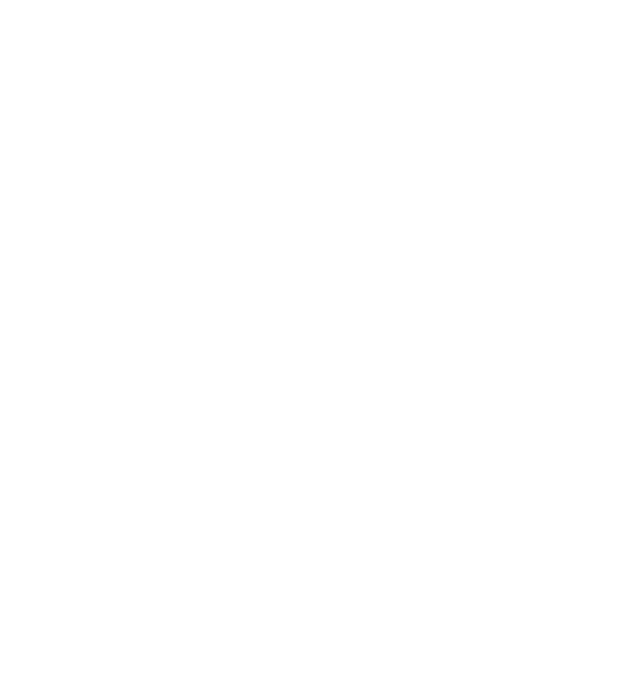
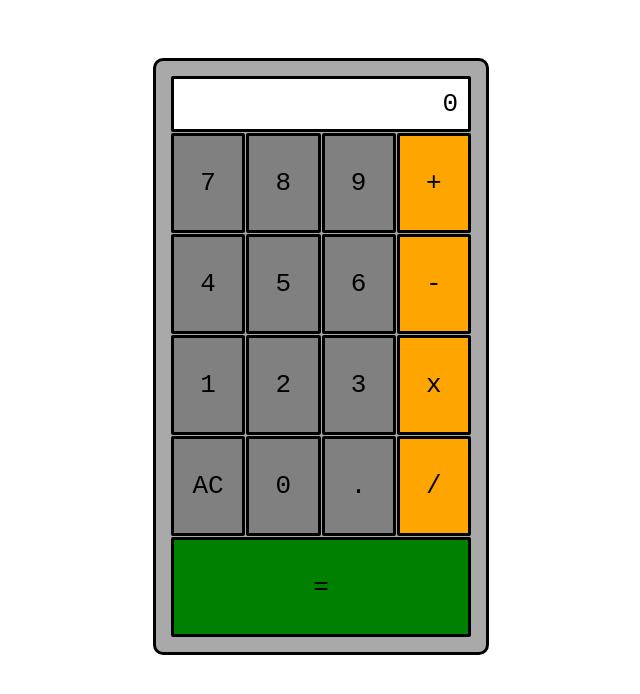
Before and after one commit to jonnymortemore/odin-calculator, a plain HTML site: page index.html in a window 1280 px wide. Shown: the whole page, without its empty margins (319-959 px from the left). Drawn offline with Linux system fonts and the light colour scheme.

Commit message:
Add basic html layout and css styling
Add all calculator buttons with appropriate names and style

```diff
--- a/index.html
+++ b/index.html
@@ -8,6 +8,27 @@
     <title>Document</title>
 </head>
 <body>
-
+    <div class="calculator-container">
+        <div class="calculator">
+            <div class="display">0</div>
+            <button class="calculator-button number" data-value="7">7</button>
+            <button class="calculator-button number" data-value="8">8</button>
+            <button class="calculator-button number" data-value="8">9</button>
+            <button class="calculator-button operand" data-value="+">+</button>
+            <button class="calculator-button number" data-value="4">4</button>
+            <button class="calculator-button number" data-value="5">5</button>
+            <button class="calculator-button number" data-value="6">6</button>
+            <button class="calculator-button operand" data-value="-">-</button>
+            <button class="calculator-button number" data-value="4">1</button>
+            <button class="calculator-button number" data-value="5">2</button>
+            <button class="calculator-button number" data-value="6">3</button>
+            <button class="calculator-button operand" data-value="*">x</button>
+            <button class="calculator-button clear">AC</button>
+            <button class="calculator-button number" data-value="0">0</button>
+            <button class="calculator-button decimal">.</button>
+            <button class="calculator-button operand" data-value="/">/</button>
+            <button class="calculator-button equals">=</button>
+        </div>
+    </div>
 </body>
 </html>
--- a/styles.css
+++ b/styles.css
@@ -0,0 +1,65 @@
+* {
+    font-family: monospace;
+}
+
+:root {
+    --number-colour: grey;
+    --operand-colour: orange;
+    --font-color: black;
+    --hover-colour: black;
+    --equals: green;
+    --display: white;
+}
+
+.calculator-container {
+    display: flex;
+    justify-content: center;
+    align-items: center;
+    width: 100%;
+    padding-top: 50px;
+
+}
+
+.calculator {
+    display: grid;
+    grid-template-columns: repeat(4, 1fr);
+    width: 300px;
+    row-gap: 1px;
+    column-gap: 1px;
+    background-color: darkgrey;
+    padding: 15px;
+    border-radius: 10px;
+    border: 3px solid  black;
+}
+
+.calculator-button.equals, .display {
+    grid-column: span 4;
+}
+
+.calculator-button {
+    border: 3px solid black;
+    border-radius: 2px;
+    height: 100px;
+    font-size: 2rem;
+}
+
+.number, .decimal, .clear {
+    background-color: var(--number-colour);
+}
+
+.operand {
+    background-color: var(--operand-colour);
+}
+
+.equals {
+    background-color: var(--equals);
+}
+
+.display  {
+    border: 3px solid black;
+    border-radius: 2px;
+    text-align: right;
+    padding: 10px;
+    font-size: 2rem;
+    background-color: var(--display);
+}
```
